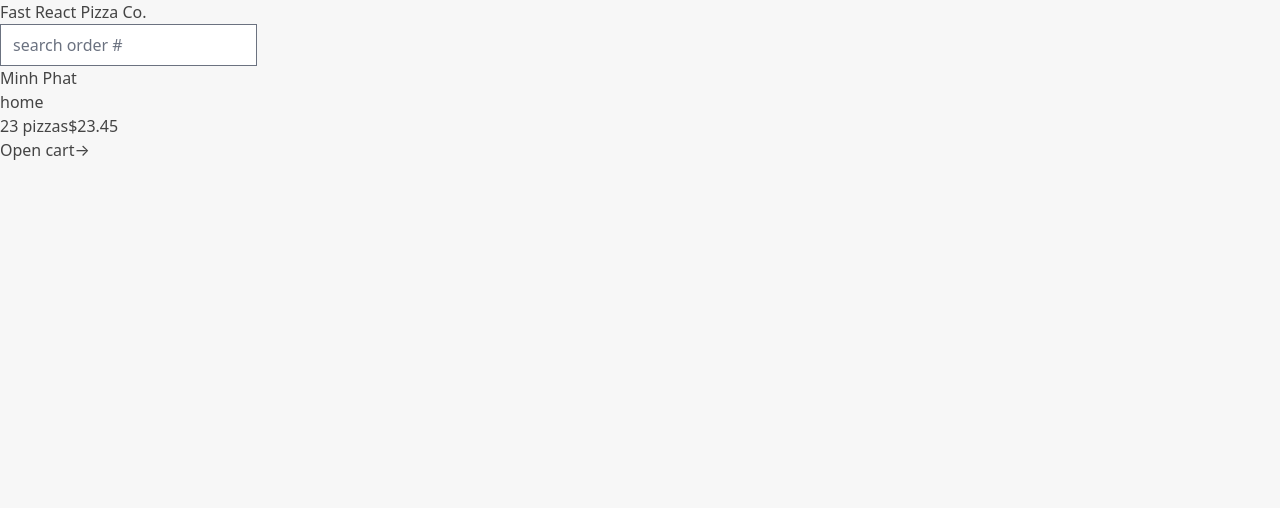
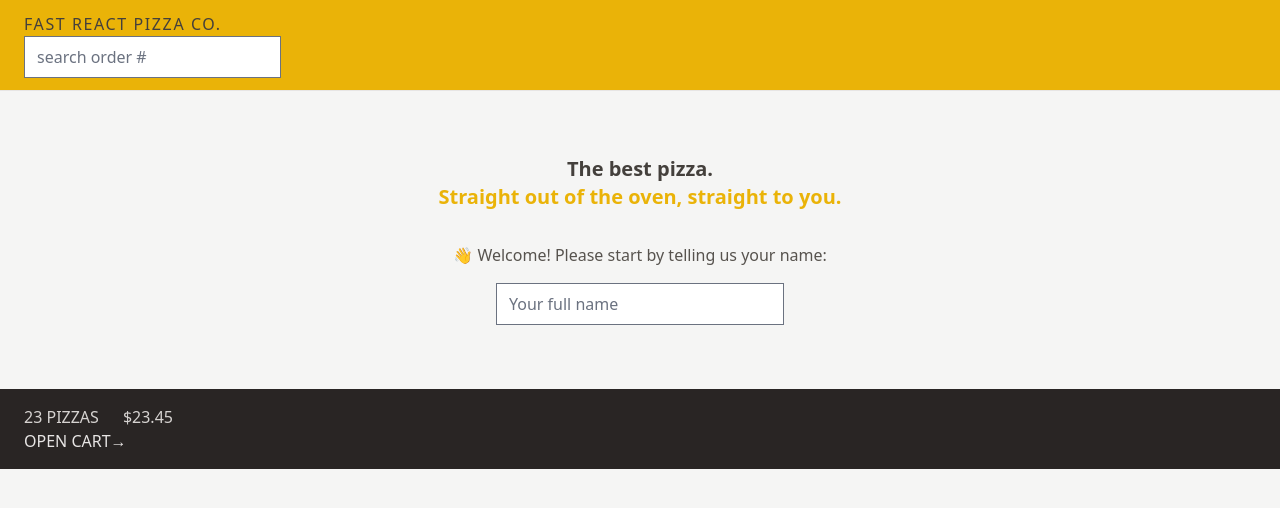
Before and after one commit to tmphat1312/fast-react-pizza, a React (Vite) app: page / in a window 1280 px wide. Shown: the top 508 px of the page. Built offline with nearby package versions, Linux system fonts and the light colour scheme; no server answers.

Commit message:
style: Add some styles (half course)

```diff
--- a/src/App.tsx
+++ b/src/App.tsx
@@ -8,6 +8,7 @@ import { createOrderAction } from './features/order/createOrderAction';
 import { orderLoader } from './features/order/orderLoader';
 import AppLayout from './layouts/AppLayout';
 import ErrorElement from './ui/Error';
+import Home from './ui/Home';
 
 const router = createBrowserRouter([
   {
@@ -16,7 +17,7 @@ const router = createBrowserRouter([
     children: [
       {
         path: '/',
-        element: <div>home</div>,
+        element: <Home />,
       },
       {
         path: '/menu',
--- a/src/features/cart/CartOverview.tsx
+++ b/src/features/cart/CartOverview.tsx
@@ -2,8 +2,8 @@ import { Link } from 'react-router-dom';
 
 export default function CartOverview() {
   return (
-    <div>
-      <p>
+    <div className="p-4 px-4 text-sm uppercase bg-stone-800 text-stone-200 sm:px-6 md:text-base">
+      <p className="space-x-4 sm:space-x-6 text-stone-300">
         <span>23 pizzas</span>
         <span>$23.45</span>
       </p>
--- a/src/features/user/CreateUser.tsx
+++ b/src/features/user/CreateUser.tsx
@@ -9,9 +9,12 @@ export default function CreateUser() {
 
   return (
     <form onSubmit={handleSubmit}>
-      <p>👋 Welcome! Please start by telling us your name:</p>
+      <p className="mb-4 text-sm text-stone-600 md:text-base">
+        👋 Welcome! Please start by telling us your name:
+      </p>
 
       <input
+        className="w-72"
         type="text"
         placeholder="Your full name"
         value={username}
--- a/src/index.css
+++ b/src/index.css
@@ -4,11 +4,7 @@
 
 @layer base {
   body {
-    font-family: system-ui, -apple-system, BlinkMacSystemFont, 'Segoe UI',
-      Roboto, Oxygen, Ubuntu, Cantarell, 'Open Sans', 'Helvetica Neue',
-      sans-serif;
-    background-color: #f7f7f7;
-    color: #444;
+    @apply bg-stone-100 text-stone-700;
   }
 
   .layout {
--- a/src/layouts/Header.tsx
+++ b/src/layouts/Header.tsx
@@ -1,14 +1,17 @@
 import { Link } from 'react-router-dom';
 import SearchOrder from '../features/order/SearchOrder';
+import Username from '../ui/Username';
 
 export default function Header() {
   return (
-    <header>
-      <Link to="/">Fast React Pizza Co.</Link>
+    <header className="px-4 py-3 uppercase border-b bg-primary-500 border-stone-200 sm:px-6">
+      <Link to="/" className="tracking-widest">
+        Fast React Pizza Co.
+      </Link>
 
       <SearchOrder />
 
-      <p>Minh Phat</p>
+      <Username />
     </header>
   );
 }
--- a/src/ui/Home.tsx
+++ b/src/ui/Home.tsx
@@ -1,11 +1,17 @@
+import CreateUser from '../features/user/CreateUser';
+
 export default function Home() {
   return (
-    <div>
-      <h1>
+    <section className="my-10 text-center sm:my-16">
+      <h1 className="mb-8 text-xl font-bold">
         The best pizza.
         <br />
-        Straight out of the oven, straight to you.
+        <span className="text-primary-500">
+          Straight out of the oven, straight to you.
+        </span>
       </h1>
-    </div>
+
+      <CreateUser />
+    </section>
   );
 }
--- /dev/null
+++ b/src/ui/Username.tsx
@@ -0,0 +1,3 @@
+export default function Username() {
+  return <div className="hidden text-sm font-semibold">My name</div>;
+}
```
